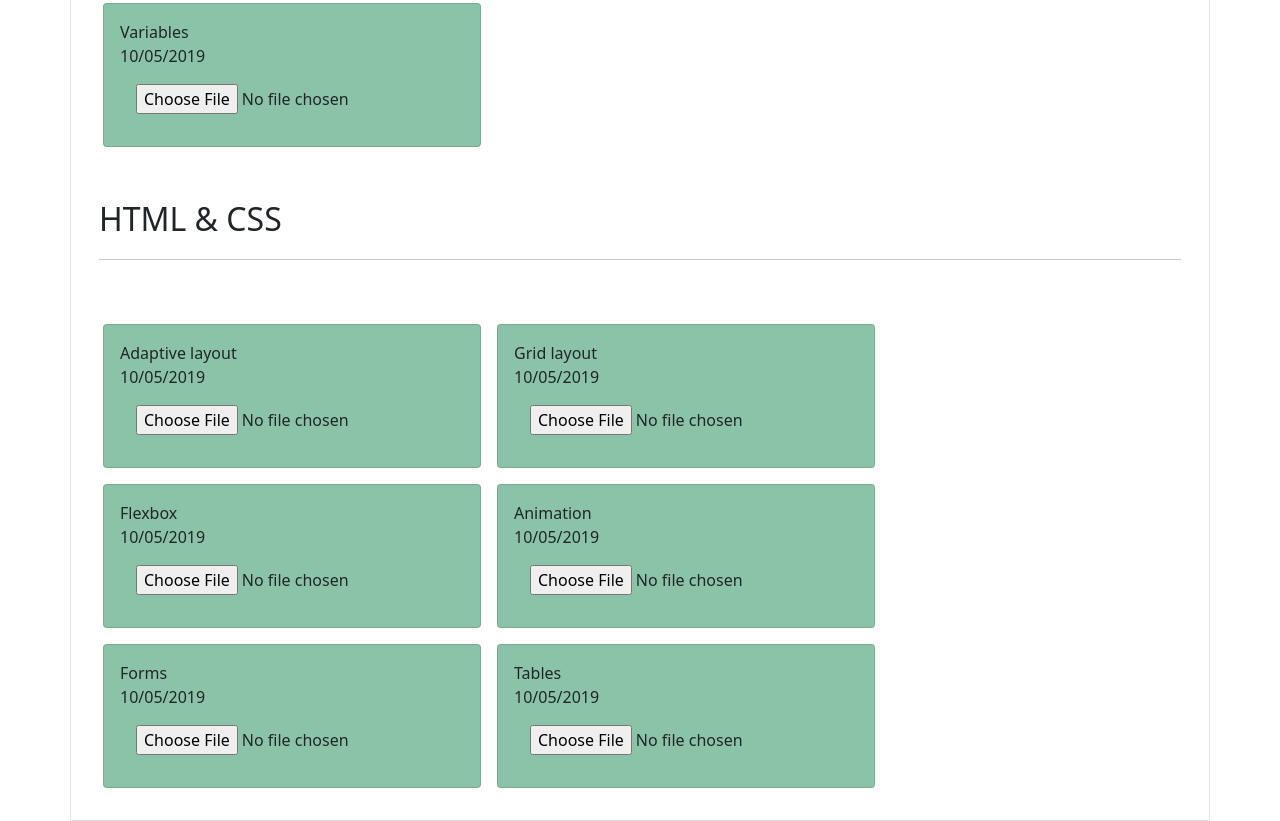
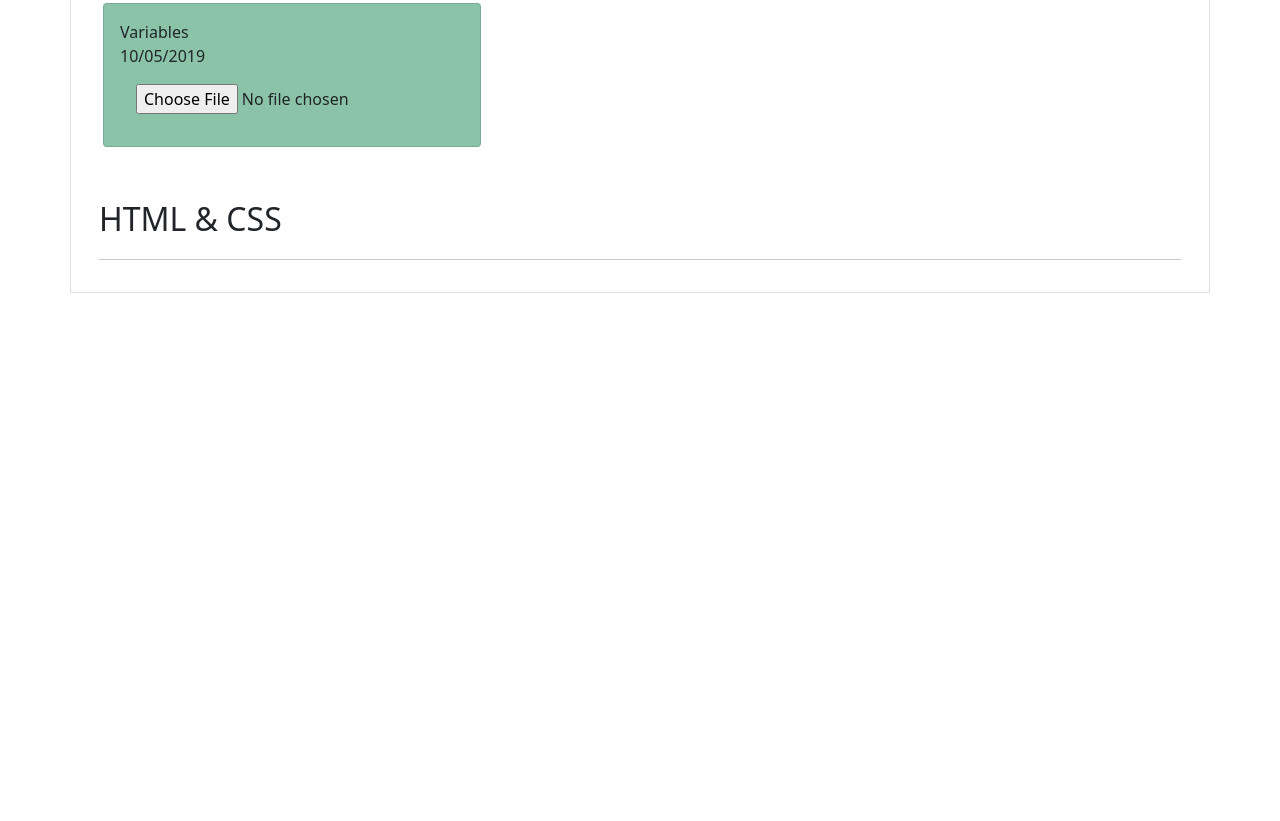
Before and after one commit to Omran0909/Git_homework, a plain HTML site: page index.html in a window 1280 px wide. Shown: the part 507-1328 px from the top of the page. After the commit the page ends 800 px from the top, so only its background shows below. Drawn offline with nearby package versions, Linux system fonts and the light colour scheme.

Commit message:
Line 2 boxes deleted

```diff
--- a/index.html
+++ b/index.html
@@ -99,46 +99,6 @@
             <hr>
         </div>
         <!-- second line -->
-        <div class="container p-4">
-            <div class="row">
-                <div class="card col-xx-1 col-xl-2 col-lg3 col-md-4 col-sm-6 col-xs-12 w-auto h-auto bg-success m-2 p-3" style="width: 18rem; --bs-bg-opacity: .5;">
-                    Adaptive layout<br><span bg-light>10/05/2019</span>
-                    <div class="card-body">
-                        <input class="justify-content-right" type="file" placeholder="Choose file">
-                    </div>
-                </div>
-                <div class="card col-xx-1 col-xl-2 col-lg3 col-md-4 col-sm-6 col-xs-12 w-auto h-auto bg-success m-2 p-3" style="width: 18rem; --bs-bg-opacity: .5;">
-                    Grid layout<br><span bg-light>10/05/2019</span>
-                    <div class="card-body">
-                        <input class="justify-content-right" type="file" placeholder="Choose file">
-                    </div>
-                </div>
-                <div class="card col-xx-1 col-xl-2 col-lg3 col-md-4 col-sm-6 col-xs-12 w-auto h-auto bg-success m-2 p-3" style="width: 18rem; --bs-bg-opacity: .5;">
-                    Flexbox<br><span bg-light>10/05/2019</span>
-                    <div class="card-body">
-                        <input class="justify-content-right" type="file" placeholder="Choose file">
-                    </div>
-                </div>
-                <div class="card col-xx-1 col-xl-2 col-lg3 col-md-4 col-sm-6 col-xs-12 w-auto h-auto bg-success m-2 p-3" style="width: 18rem; --bs-bg-opacity: .5;">
-                    Animation<br><span bg-light>10/05/2019</span>
-                    <div class="card-body">
-                        <input class="justify-content-right" type="file" placeholder="Choose file">
-                    </div>
-                </div>
-                <div class="card col-xx-1 col-xl-2 col-lg3 col-md-4 col-sm-6 col-xs-12 w-auto h-auto bg-success m-2 p-3" style="width: 18rem; --bs-bg-opacity: .5;">
-                    Forms<br><span bg-light>10/05/2019</span>
-                    <div class="card-body">
-                        <input class="justify-content-right" type="file" placeholder="Choose file">
-                    </div>
-                </div>
-                <div class="card col-xx-1 col-xl-2 col-lg3 col-md-4 col-sm-6 col-xs-12 w-auto h-auto bg-success m-2 p-3" style="width: 18rem; --bs-bg-opacity: .5;">
-                    Tables<br><span bg-light>10/05/2019</span>
-                    <div class="card-body">
-                        <input class="justify-content-right" type="file" placeholder="Choose file">
-                    </div>
-                </div>
-            </div>
-        </div>
     </div>
 </body>
 </html>
```
